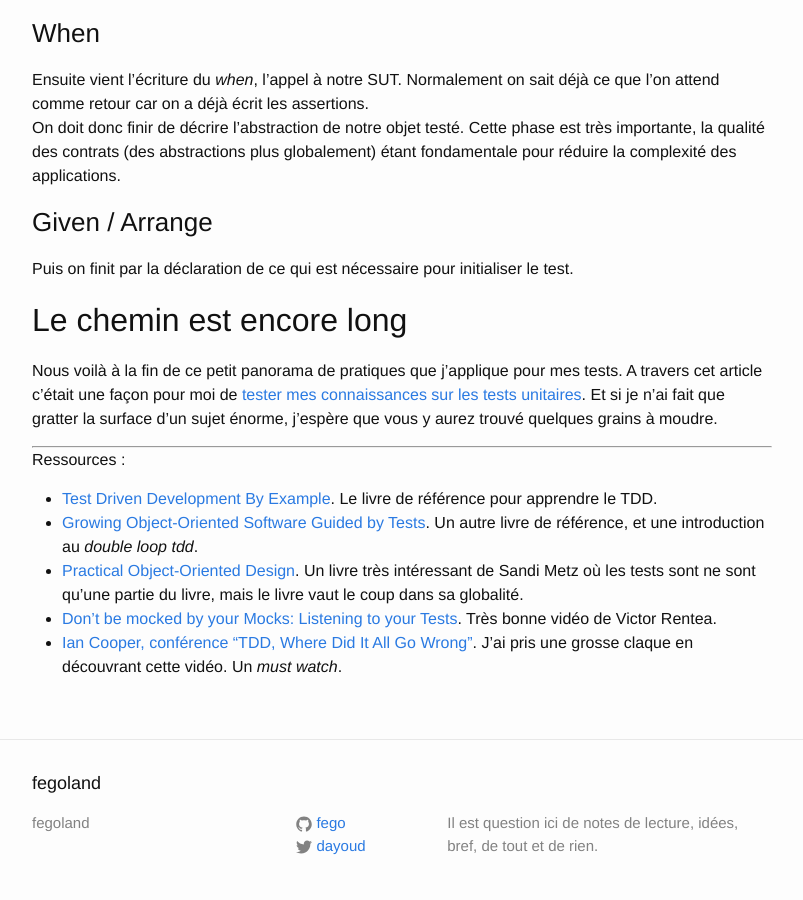
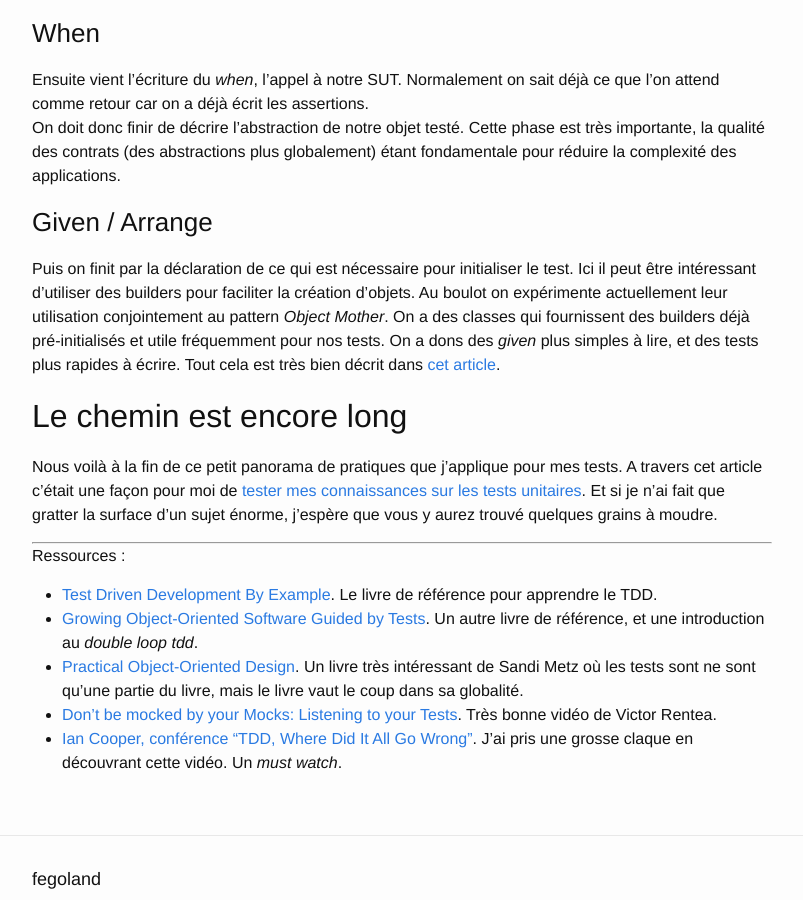
Before and after one commit to fego/fego.github.io, a Jekyll site: the page built from docs/_posts/2021-03-13-Comment j'écris des tests unitaires.markdown, in a window 1280 px wide and 900 px high, scrolled down 4230 px. Shown: the whole window, without its empty margins (238-1041 px from the left). Built offline with Jekyll 4.4.1, drawn with Linux system fonts in a browser that asks for light colours; our own code applies the rules of GitHub Pages for plain Markdown files.

Commit message:
builders et object mother

```diff
--- a/docs/_posts/2021-03-13-Comment j'écris des tests unitaires.markdown
+++ b/docs/_posts/2021-03-13-Comment j'écris des tests unitaires.markdown
@@ -166,6 +166,11 @@ Cette phase est très importante, la qualité des contrats (des abstractions plu
 ### Given / Arrange
 
 Puis on finit par la déclaration de ce qui est nécessaire pour initialiser le test.
+Ici il peut être intéressant d'utiliser des builders pour faciliter la création d'objets.
+Au boulot on expérimente actuellement leur utilisation conjointement au pattern *Object Mother*.
+On a des classes qui fournissent des builders déjà pré-initialisés et utile fréquemment pour nos tests.
+On a dons des *given* plus simples à lire, et des tests plus rapides à écrire.
+Tout cela est très bien décrit dans [cet article](https://reflectoring.io/objectmother-fluent-builder/).
 
 ## Le chemin est encore long
 
```
